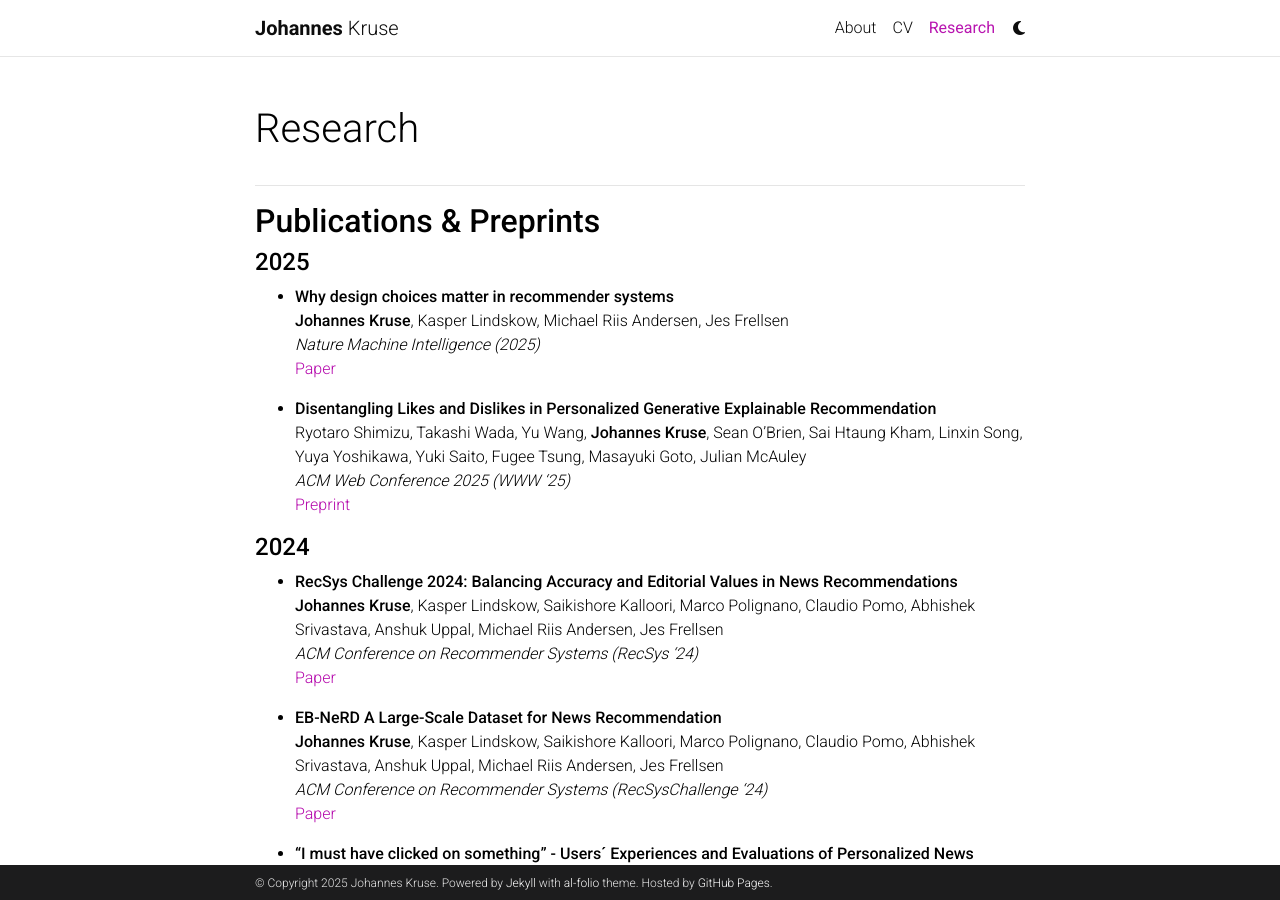
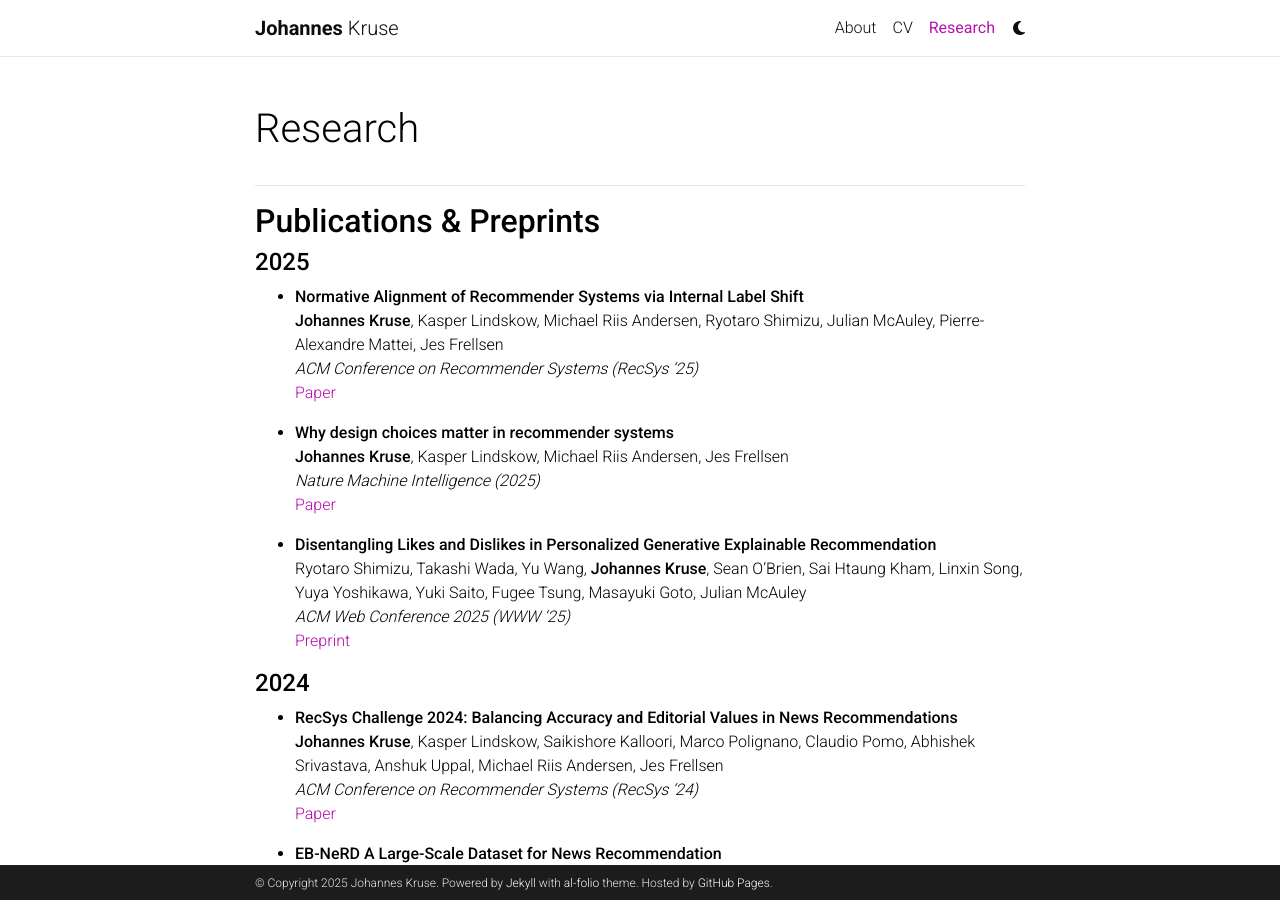
Before and after one commit to johanneskruse/johanneskruse.github.io, a Jekyll site: the page built from _pages/2_publications.md, in a window 1280 px wide and 900 px high. Built offline with Jekyll 4.4.1, drawn with Linux system fonts in a browser that asks for light colours; comment, search, counter and statistics services are not loaded; a style sheet for code colours, icons or effects is not loaded.

Commit message:
add paper

```diff
--- a/_pages/2_publications.md
+++ b/_pages/2_publications.md
@@ -11,6 +11,11 @@ nav_order: 2
 ----
 ## **Publications & Preprints**
 #### **2025**
+- **Normative Alignment of Recommender Systems via Internal Label Shift** \
+  **Johannes Kruse**, Kasper Lindskow, Michael Riis Andersen, Ryotaro Shimizu, Julian McAuley, Pierre-Alexandre Mattei, Jes Frellsen \
+  *ACM Conference on Recommender Systems (RecSys '25)* \
+  [Paper](https://doi.org/10.1145/3705328.3759309)
+
 - **Why design choices matter in recommender systems** \
   **Johannes Kruse**, Kasper Lindskow, Michael Riis Andersen, Jes Frellsen \
   *Nature Machine Intelligence (2025)* \
```
